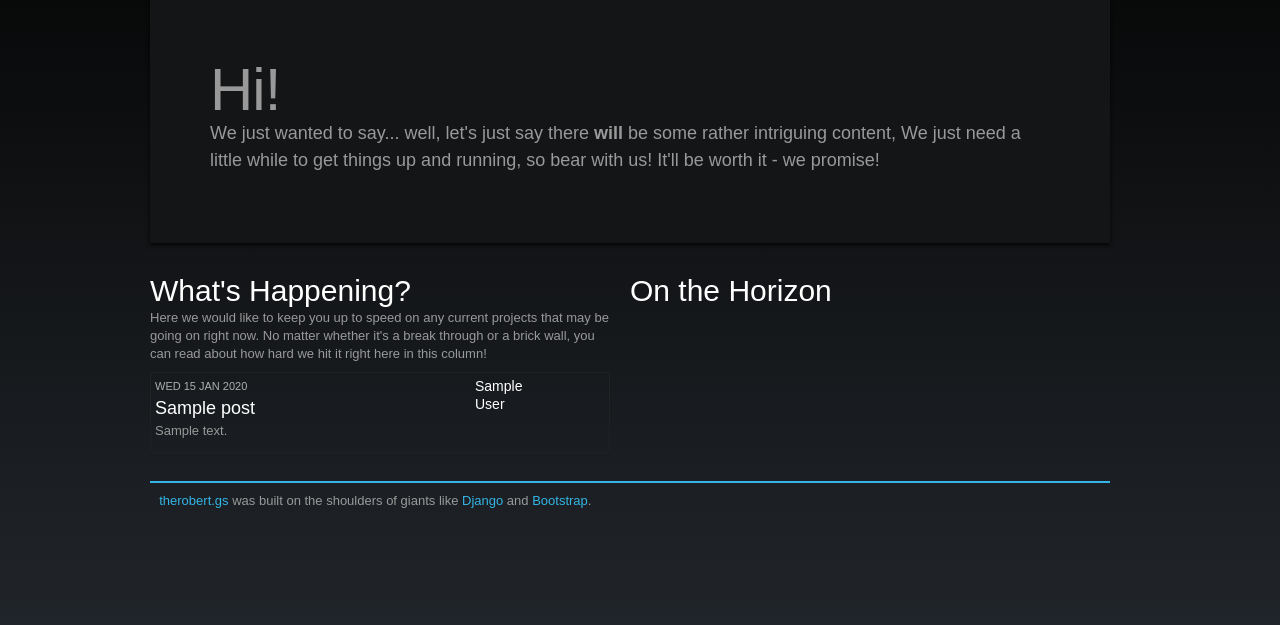
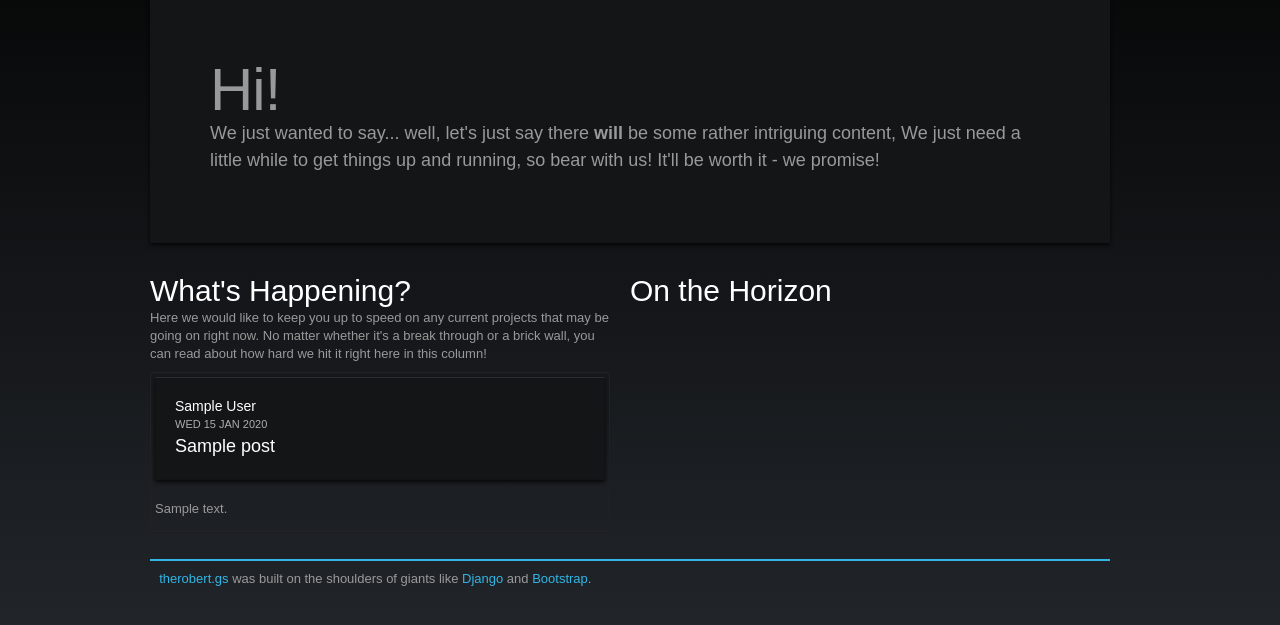
Before and after one commit to rgrant222/therobert.gs, a Django app: template templates/home.html in a window 1280 px wide. Shown: the part 64-689 px from the top of the page. Run offline with Django 3.2, Linux system fonts and the light colour scheme; the template is opened without the code that fills it: most values are stand-ins (such as "Sample title", 1, 10 or a date in 2020); some libraries are stand-ins or nearby versions; some web fonts are replaced.

Commit message:
Yet another L&F change

```diff
--- a/templates/home.html
+++ b/templates/home.html
@@ -19,14 +19,10 @@
                 {% for post in happening_posts %}
                     <li class="span6">
                         <div class="thumbnail">
-                            <div class="row">
-                                <div class="span4">
-                                    <h6>{{ post.date|date:"D d M Y" }}</h6>
-                                    <h3>{{ post.title }}</h3>
-                                </div>
-                                <div class="span1">
-                                    <h4>{{ post.author }}</h4>
-                                </div>
+                            <div class="well">
+                                <span><h4>{{ post.author }}</h4></span>
+                                <span><h6>{{ post.date|date:"D d M Y" }}</h6></span>
+                                <h3>{{ post.title }}</h3>
                             </div>
                             <p>{{ post.content }}</p>
                         </div>
```
